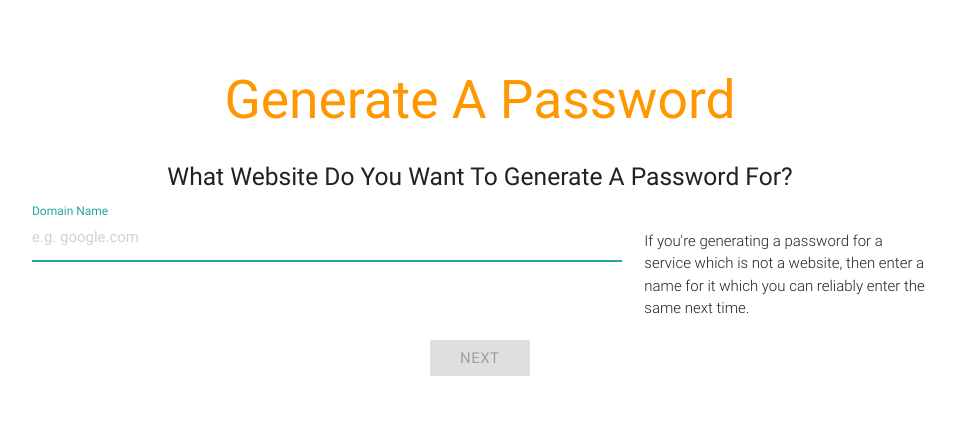
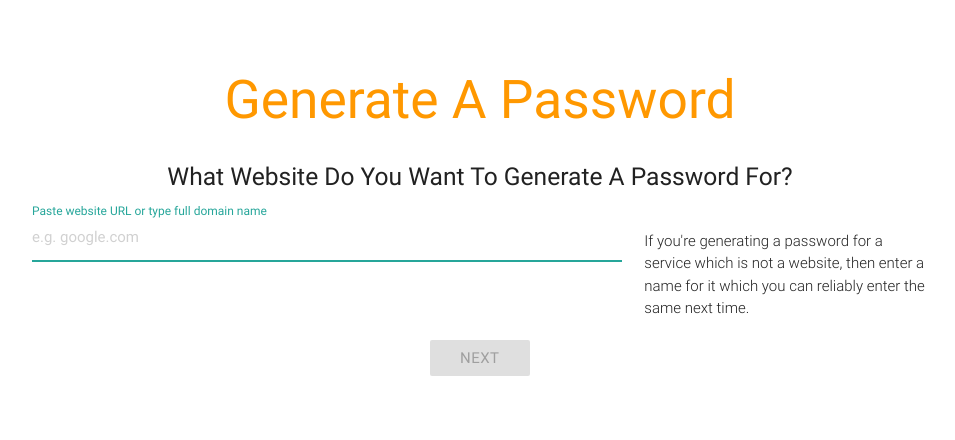
Before and after one commit to adamalton/twistpass, a Django app: template appengine/switchpass/core/templates/core/generator.html in a window 1280 px wide. Shown: the part 80-520 px from the top of the page, without its empty margins (160-1115 px from the left). Run offline with Django 3.2, Linux system fonts and the light colour scheme; the template is opened without the code that fills it, so the values that code supplies are empty.

Commit message:
Improving label for Domain Name field.

```diff
--- a/appengine/switchpass/core/templates/core/generator.html
+++ b/appengine/switchpass/core/templates/core/generator.html
@@ -12,7 +12,7 @@
 					<h5 class="header col s12">What Website Do You Want To Generate A Password For?</h5>
 					<div class="input-field col s8">
 						<input id="domain-name" type="text" placeholder="e.g. google.com" />
-						<label for="domain-name" data-error="This is required">Domain Name</label>
+						<label for="domain-name" data-error="This is required">Paste website URL or type full domain name</label>
 					</div>
 					<div class="input-field col s4">
 						<p class="light">
```
